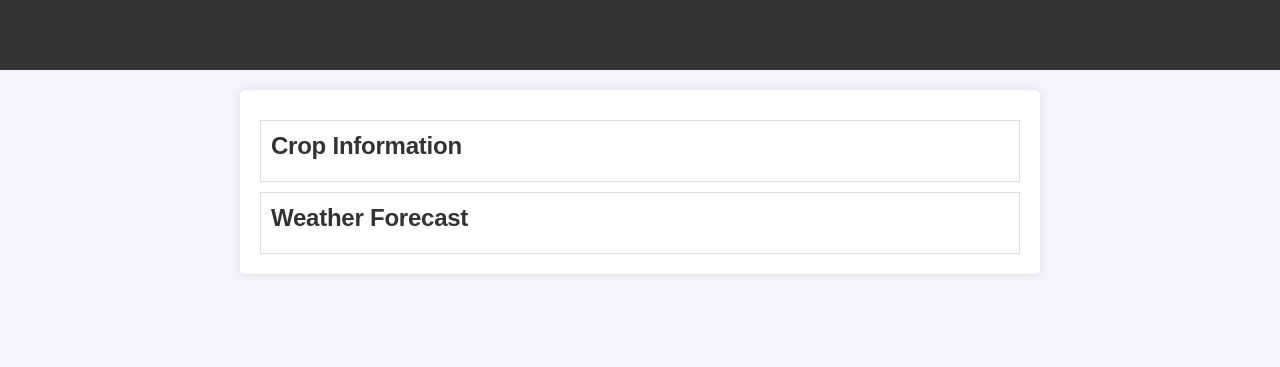
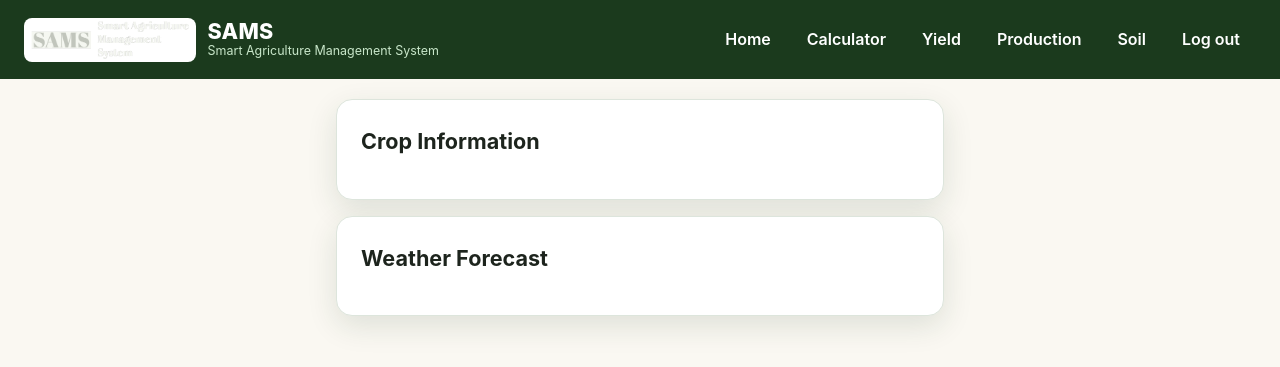
Before and after one commit to KmSasikumar/SmartAgriculture, a Django app: page /cropHealth/ in a window 1280 px wide. Shown: the top 367 px of the page. Run offline with Django 4.2, Linux system fonts and the light colour scheme.

Commit message:
Rebuild: brand-new crophealth.html (same design)

```diff
--- a/farming/templates/crophealth.html
+++ b/farming/templates/crophealth.html
@@ -4,28 +4,42 @@
 <head>
     <meta charset="UTF-8">
     <meta name="viewport" content="width=device-width, initial-scale=1.0">
-    <title>Crop Monitoring System</title>
-    <link rel="stylesheet" href={% static 'Style.css'%}>
-    <link rel="stylesheet" href={% static 'ui.css' %}>
+    <title>Crop Monitoring System | SAMS</title>
+    <link rel="stylesheet" href="{% static 'app.css' %}">
 </head>
 <body>
-    <header>
-        <h1>Crop Monitoring System</h1>
+    <header class="site-header">
+        <div class="brand">
+            <img src="{% static 'SAMSlogo.png' %}" alt="SAMS logo">
+            <div>
+                <div class="brand-name">SAMS</div>
+                <div class="brand-sub">Smart Agriculture Management System</div>
+            </div>
+        </div>
+        <nav class="main-nav">
+            <a href="/">Home</a>
+            <a href="{% url 'finance' %}">Calculator</a>
+            <a href="{% url 'cropyeild' %}">Yield</a>
+            <a href="{% url 'production' %}">Production</a>
+            <a href="{% url 'soil_classification' %}">Soil</a>
+            <a href="{% url 'signout' %}">Log out</a>
+        </nav>
     </header>
-    <main>
-        <section class="crop-data">
-            <h2>Crop Information</h2>
+
+    <main class="page">
+        <div class="form-card">
+            <h1>Crop Information</h1>
             <div id="data-display">
                 <!-- Crop data will be displayed here -->
             </div>
-        </section>
-        <section class="weather-forecast">
-            <h2>Weather Forecast</h2>
+        </div>
+        <div class="form-card" style="margin-top: 1rem;">
+            <h1>Weather Forecast</h1>
             <div id="weather-display">
                 <!-- Weather forecast data will be displayed here -->
             </div>
-        </section>
+        </div>
     </main>
-    <script src="{%static 'web.js'%}"></script>
+    <script src="{% static 'web.js' %}"></script>
 </body>
 </html>
```
